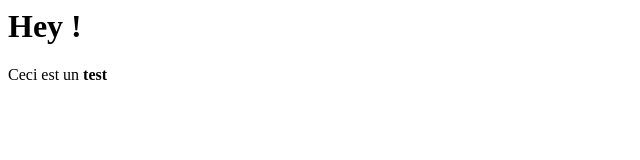
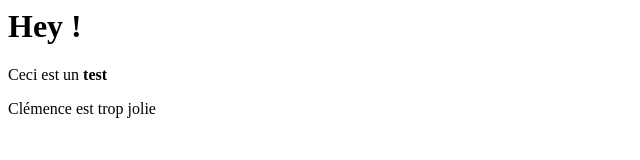
Before and after one commit to 0xS3GFAULT/0xS3GFAULT.github.io, a plain HTML site: page index.html in a window 1280 px wide. Shown: the whole page, without its empty margins (0-640 px from the left). Drawn offline with Linux system fonts and the light colour scheme.

Commit message:
Update index.html

```diff
--- a/index.html
+++ b/index.html
@@ -1,2 +1,3 @@
 <h1>Hey !</h1>
 <p>Ceci est un <b>test</b></p>
+Clémence est trop jolie
```
